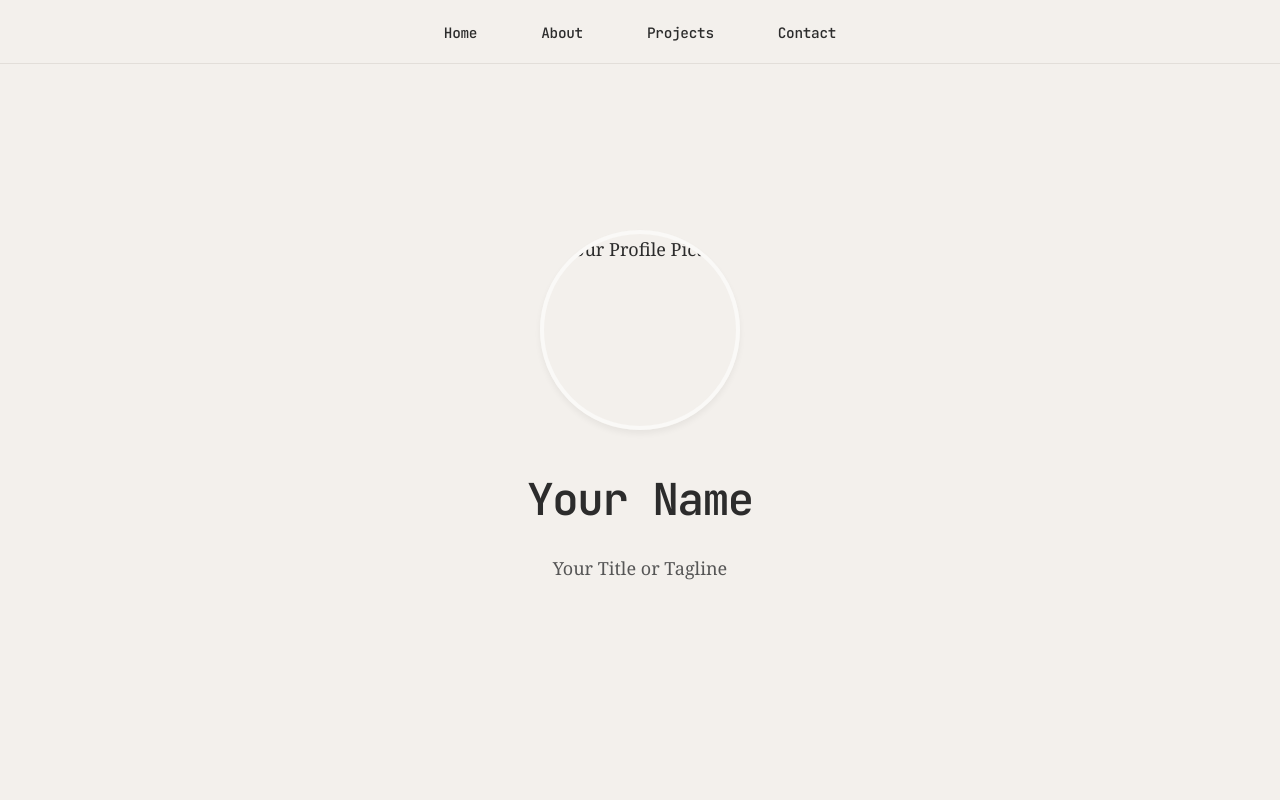
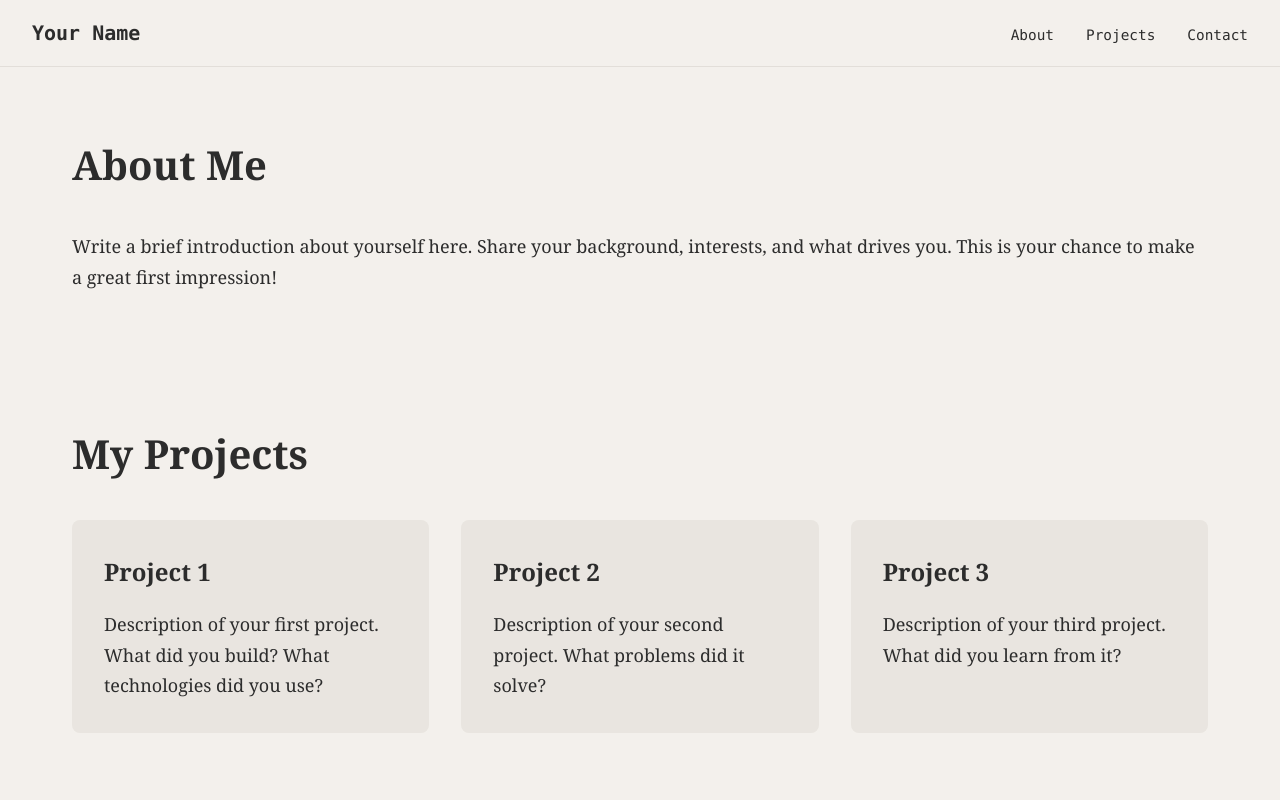
Before and after one commit to acanalungo/canalungo.com, a plain HTML site: page index.html in a window 1280 px wide. Shown: the top 800 px of the page. Drawn offline with Linux system fonts and the light colour scheme.

Commit message:
updated structure and added favicon

```diff
--- a/index.html
+++ b/index.html
@@ -3,19 +3,16 @@
 <head>
     <meta charset="UTF-8">
     <meta name="viewport" content="width=device-width, initial-scale=1.0">
-    <title>Your Name - Personal Website</title>
-    <link rel="preconnect" href="https://fonts.googleapis.com">
-    <link rel="preconnect" href="https://fonts.gstatic.com" crossorigin>
-    <link href="https://fonts.googleapis.com/css2?family=JetBrains+Mono:wght@500;600&display=swap" rel="stylesheet">
+    <title>Portfolio</title>
+    <link rel="icon" type="image/png" href="/e6.png">
     <style>
         * {
             margin: 0;
             padding: 0;
             box-sizing: border-box;
         }
-
         :root {
-            --primary-bg: #FAF9F7;
+            --primary-bg: #F3F0EC;
             --secondary-bg: #F3F0EC;
             --accent-bg: #E9E5E0;
             --text-primary: #2C2C2C;
@@ -25,7 +22,6 @@
             --mono-font: 'JetBrains Mono', SFMono-Regular, Menlo, Monaco, Consolas, monospace;
             --body-font: Georgia, 'Times New Roman', serif;
         }
-
         body {
             font-family: var(--body-font);
             line-height: 1.7;
@@ -36,198 +32,126 @@
             font-size: 1.125rem;
         }
 
+        /* Navigation */
         nav {
-            background: var(--secondary-bg);
-            padding: 1rem;
-            position: fixed;
-            width: 100%;
+            padding: 1rem 2rem;
+            background: var(--primary-bg);
+            position: sticky;
             top: 0;
-            z-index: 1000;
+            z-index: 100;
+            display: flex;
+            justify-content: space-between;
+            align-items: center;
             border-bottom: 1px solid var(--border-color);
+        }
+
+        .nav-brand {
+            font-size: 1.25rem;
+            font-weight: bold;
+            text-decoration: none;
+            color: var(--text-primary);
         }
 
         nav ul {
             list-style: none;
             display: flex;
-            justify-content: center;
             gap: 2rem;
         }
 
         nav a {
+            text-decoration: none;
+            color: var(--text-primary);
             font-family: var(--mono-font);
-            color: var(--text-primary);
-            text-decoration: none;
-            font-weight: 500;
-            padding: 0.5rem 1rem;
-            border-radius: 4px;
-            transition: background-color 0.2s ease;
             font-size: 0.9rem;
-            letter-spacing: -0.02em;
+            transition: color 0.3s ease;
         }
 
         nav a:hover {
-            background-color: var(--accent-bg);
+            color: var(--text-secondary);
         }
 
-        section {
+        /* Sections */
+        .section {
             padding: 4rem 2rem;
-            min-height: 100vh;
-            display: flex;
-            flex-direction: column;
-            justify-content: center;
-            align-items: center;
-            text-align: center;
+            max-width: 1200px;
+            margin: 0 auto;
         }
 
-        #hero {
-            background: var(--secondary-bg);
-            padding-top: 6rem;
-        }
-
-        .profile-img {
-            width: 200px;
-            height: 200px;
-            border-radius: 50%;
-            margin-bottom: 2rem;
-            object-fit: cover;
-            border: 4px solid var(--primary-bg);
-            box-shadow: 0 4px 6px rgba(0, 0, 0, 0.05);
-        }
-
-        #about {
-            background: var(--primary-bg);
-        }
-
-        #projects {
-            background: var(--secondary-bg);
-        }
-
+        /* Projects Grid */
         .projects-grid {
             display: grid;
             grid-template-columns: repeat(auto-fit, minmax(300px, 1fr));
             gap: 2rem;
-            max-width: 1200px;
-            width: 100%;
             margin-top: 2rem;
         }
 
         .project-card {
-            background: var(--primary-bg);
-            padding: 1.5rem;
+            background: var(--accent-bg);
+            padding: 2rem;
             border-radius: 8px;
-            box-shadow: 0 2px 4px rgba(0,0,0,0.05);
-            border: 1px solid var(--border-color);
-            transition: transform 0.2s ease, box-shadow 0.2s ease;
+            transition: transform 0.3s ease;
         }
 
         .project-card:hover {
-            transform: translateY(-2px);
-            box-shadow: 0 4px 8px rgba(0,0,0,0.1);
+            transform: translateY(-5px);
         }
 
+        /* Contact Section */
         #contact {
             background: var(--primary-bg);
+            text-align: center;
         }
 
         .social-links {
             display: flex;
+            justify-content: center;
             gap: 2rem;
             margin-top: 2rem;
         }
 
         .social-links a {
-            font-family: var(--mono-font);
             color: var(--text-primary);
             text-decoration: none;
+            font-family: var(--mono-font);
+            font-size: 0.9rem;
             padding: 0.5rem 1rem;
             border: 1px solid var(--border-color);
             border-radius: 4px;
-            transition: background-color 0.2s ease;
-            font-size: 0.9rem;
-            letter-spacing: -0.02em;
+            transition: all 0.3s ease;
         }
 
         .social-links a:hover {
-            background-color: var(--accent-bg);
+            background: var(--hover-color);
         }
 
-        h1, h2, h3 {
-            font-family: var(--mono-font);
-            letter-spacing: -0.03em;
-        }
-
-        h1 {
-            font-size: 2.75rem;
-            margin-bottom: 1rem;
-            color: var(--text-primary);
-            font-weight: 600;
-        }
-
+        /* Typography */
         h2 {
-            font-size: 2.25rem;
+            font-size: 2.5rem;
             margin-bottom: 2rem;
-            color: var(--text-primary);
-            font-weight: 600;
         }
 
         h3 {
-            color: var(--text-primary);
+            font-size: 1.5rem;
             margin-bottom: 1rem;
-            font-weight: 500;
-            font-size: 1.5rem;
-        }
-
-        p {
-            max-width: 32em;
-            margin-bottom: 1.2rem;
-            color: var(--text-secondary);
-        }
-
-        @media (max-width: 768px) {
-            h1 {
-                font-size: 2rem;
-            }
-
-            h2 {
-                font-size: 1.8rem;
-            }
-
-            h3 {
-                font-size: 1.3rem;
-            }
-
-            .projects-grid {
-                grid-template-columns: 1fr;
-            }
         }
     </style>
 </head>
 <body>
     <nav>
+        <a href="#about" class="nav-brand">Your Name</a>
         <ul>
-            <li><a href="#hero">Home</a></li>
             <li><a href="#about">About</a></li>
             <li><a href="#projects">Projects</a></li>
             <li><a href="#contact">Contact</a></li>
         </ul>
     </nav>
 
-    <section id="hero">
-        <img src="/api/placeholder/200/200" alt="Your Profile Picture" class="profile-img">
-        <h1>Your Name</h1>
-        <p>Your Title or Tagline</p>
+    <section id="about" class="section">
+        <h2>About Me</h2>
+        <p>Write a brief introduction about yourself here. Share your background, interests, and what drives you. This is your chance to make a great first impression!</p>
     </section>
 
-    <section id="about">
-        <h2>About Me</h2>
-        <p>
-            Write a brief introduction about yourself here. Share your background,
-            interests, and what drives you. This is your chance to make a great
-            first impression!
-        </p>
-    </section>
-
-    <section id="projects">
+    <section id="projects" class="section">
         <h2>My Projects</h2>
         <div class="projects-grid">
             <div class="project-card">
@@ -245,7 +169,7 @@
         </div>
     </section>
 
-    <section id="contact">
+    <section id="contact" class="section">
         <h2>Get In Touch</h2>
         <p>Feel free to reach out for collaborations or just a friendly chat.</p>
         <div class="social-links">
```
Also changed, not shown: e6.png (added).
